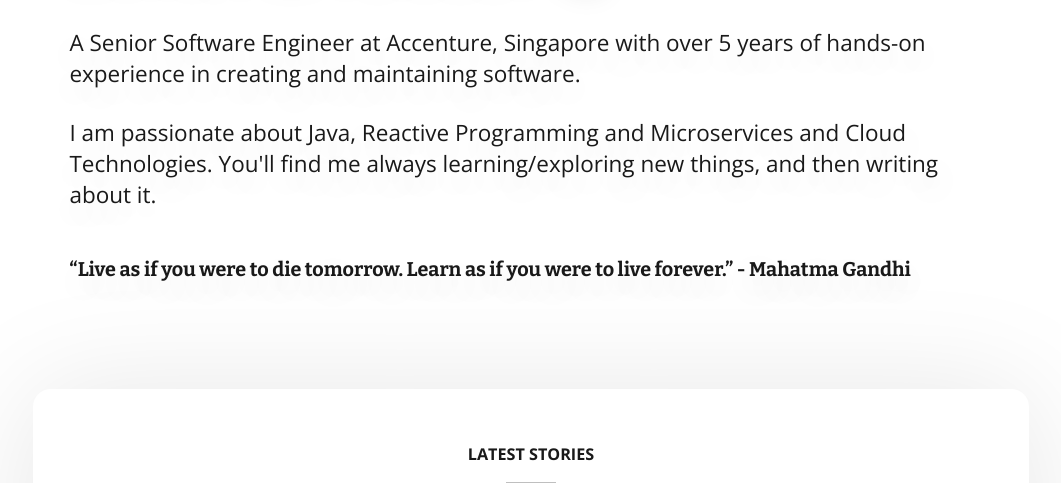
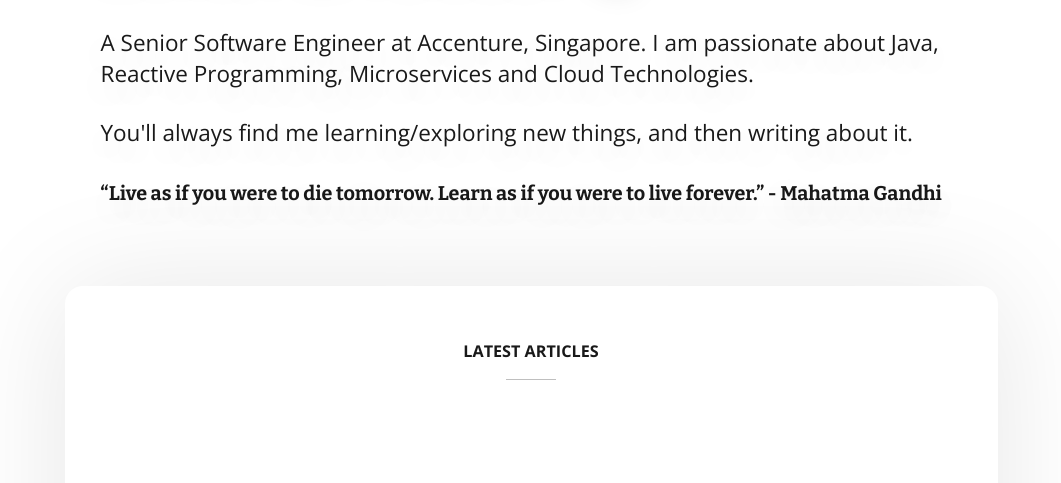
Before and after one commit to vaibsgharge/blog-site, a Gatsby site: page / in a window 1280 px wide. Shown: the part 173-656 px from the top of the page, without its empty margins (109-1170 px from the left). Built offline with nearby package versions, Linux system fonts and the light colour scheme; Gatsby itself is replaced by a stand-in of ours; some packages are replaced by stand-ins of ours.

Commit message:
Update URL and Sizing

```diff
--- a/config/index.js
+++ b/config/index.js
@@ -4,7 +4,7 @@ module.exports = {
   siteTitle: 'Software Engineering Blog by Vaibhav Gharge', // Navigation and Site Title
   siteTitleAlt: 'Software Engineering Blog', // Alternative Site title for SEO
   siteTitleManifest: 'SoftwareEngineeringBlog',
-  siteUrl: 'https://vaibhavgharge.com/blog-posts', // Domain of your site. No trailing slash!
+  siteUrl: 'https://blog.vaibhavgharge.com/', // Domain of your site. No trailing slash!
   siteLanguage: 'en', // Language Tag on <html> element
   siteHeadline: 'Writing and publishing content', // Headline for schema.org JSONLD
   siteBanner: '/social/banner.jpg', // Your image for og:image tag. You can find it in the /static folder
--- a/config/theme.js
+++ b/config/theme.js
@@ -37,7 +37,7 @@ const theme = {
   fontSize,
   breakpoints,
   fontFamily,
-  maxWidth: '80%',
+  maxWidth: '75%',
   baseFontSize: '18px',
 }
 
--- a/src/components/icons/portfolio.js
+++ b/src/components/icons/portfolio.js
@@ -9,7 +9,7 @@ const PortfolioIcon = () => (
     viewBox="0 0 264 280"
     version="1.1"
   >
-    <a href="https://thirsty-shannon-1dc0e0.netlify.com/" target="_blank" rel="nofollow noopener noreferrer">
+    <a href="https://vaibhavgharge.com/" target="_blank" rel="nofollow noopener noreferrer">
       <defs>
         <circle id="path-1" cx="120" cy="120" r="120" />
         <path
--- a/src/pages/index.js
+++ b/src/pages/index.js
@@ -41,8 +41,9 @@ const Hero = styled.div`
   }
 
   h5 {
-    margin: auto;
+    margin-bottom: -1.5rem;
     text-align: left;
+    width: max-content;
     font-size: 1.1rem;
   }
 `
@@ -76,19 +77,15 @@ const IndexPage = ({
         <h1>Hello, I'm Vaibhav 👋</h1>
         <br />
         <p>
-          A Senior Software Engineer at Accenture, Singapore with over 5 years of hands-on experience in creating and
-          maintaining software.
+          A Senior Software Engineer at Accenture, Singapore. I am passionate about Java, Reactive Programming,
+          Microservices and Cloud Technologies.
         </p>
         <br />
-        <p>
-          I am passionate about Java, Reactive Programming and Microservices and Cloud Technologies. You'll find me
-          always learning/exploring new things, and then writing about it.
-        </p>
-        <br />
+        <p>You'll always find me learning/exploring new things, and then writing about it.</p>
         <h5>“Live as if you were to die tomorrow. Learn as if you were to live forever.” - Mahatma Gandhi</h5>
       </Hero>
       <Content>
-        <SectionTitle>Latest stories</SectionTitle>
+        <SectionTitle>Latest Articles</SectionTitle>
         {posts.map(post => (
           <Article
             title={post.frontmatter.title}
```
